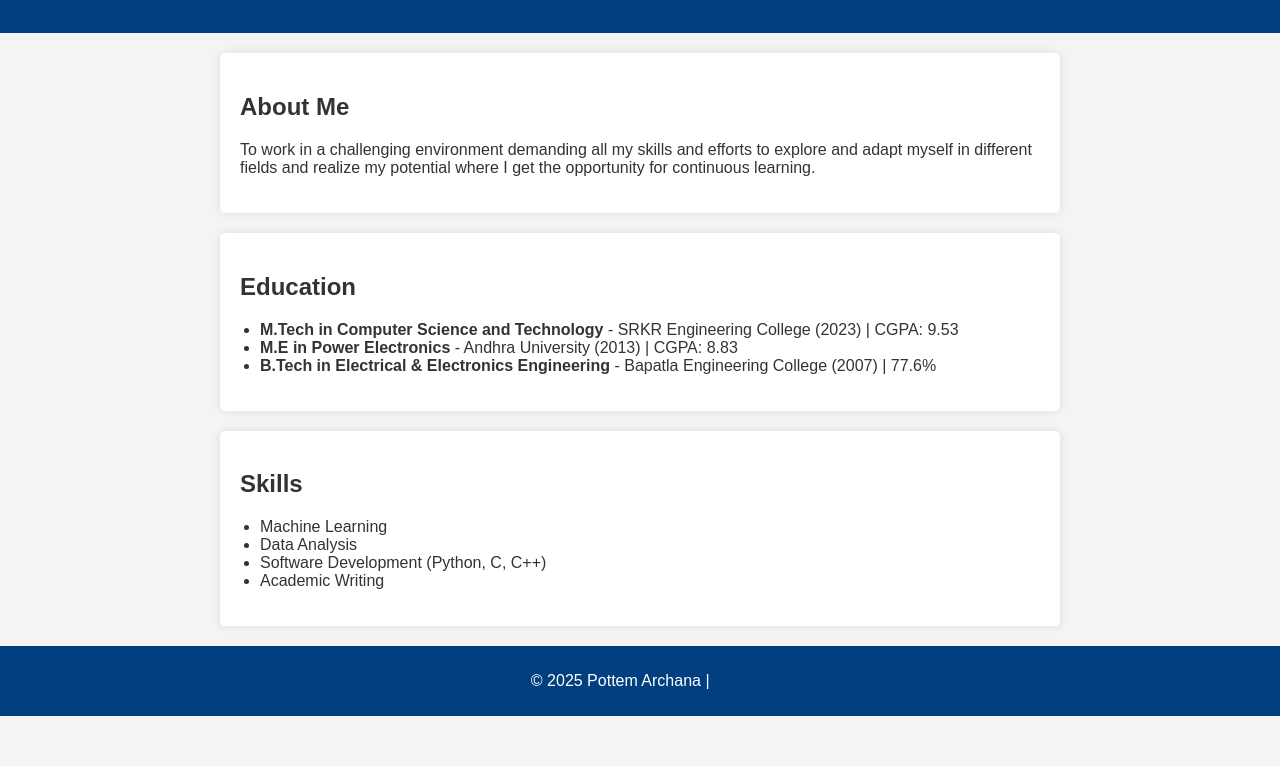
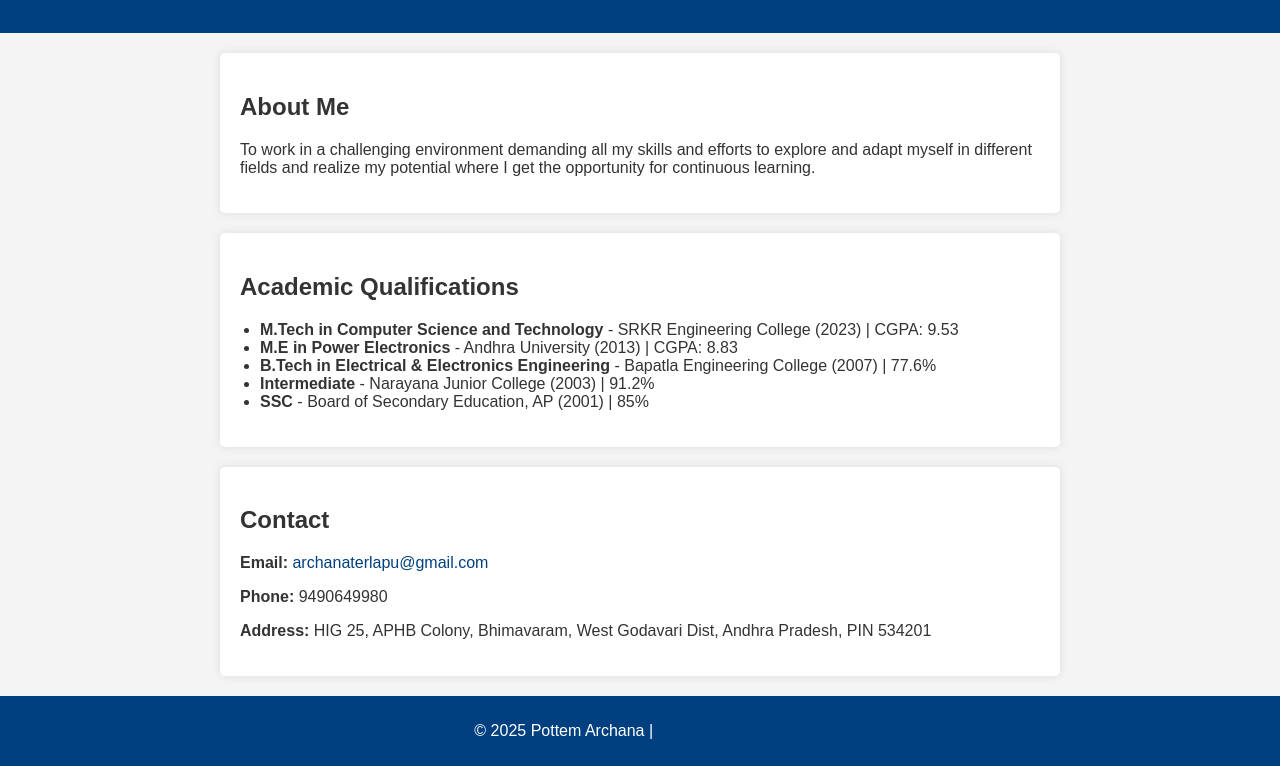
Before and after one commit to archanapottem/archanapottem.github.io, a plain HTML site: page index.html in a window 1280 px wide. Shown: the part 121-887 px from the top of the page. Before the commit the page ends 837 px from the top, so only its background shows below. Drawn offline with Linux system fonts and the light colour scheme.

Commit message:
Update index.html

```diff
--- a/index.html
+++ b/index.html
@@ -17,27 +17,26 @@
         <p>To work in a challenging environment demanding all my skills and efforts to explore and adapt myself in different fields and realize my potential where I get the opportunity for continuous learning.</p>
     </section>
 
-    <section id="education">
-        <h2>Education</h2>
+    <section id="qualifications">
+        <h2>Academic Qualifications</h2>
         <ul>
             <li><strong>M.Tech in Computer Science and Technology</strong> - SRKR Engineering College (2023) | CGPA: 9.53</li>
             <li><strong>M.E in Power Electronics</strong> - Andhra University (2013) | CGPA: 8.83</li>
             <li><strong>B.Tech in Electrical & Electronics Engineering</strong> - Bapatla Engineering College (2007) | 77.6%</li>
+            <li><strong>Intermediate</strong> - Narayana Junior College (2003) | 91.2%</li>
+            <li><strong>SSC</strong> - Board of Secondary Education, AP (2001) | 85%</li>
         </ul>
     </section>
 
-    <section id="skills">
-        <h2>Skills</h2>
-        <ul>
-            <li>Machine Learning</li>
-            <li>Data Analysis</li>
-            <li>Software Development (Python, C, C++)</li>
-            <li>Academic Writing</li>
-        </ul>
+    <section id="contact">
+        <h2>Contact</h2>
+        <p><strong>Email:</strong> <a href="mailto:archanaterlapu@gmail.com">archanaterlapu@gmail.com</a></p>
+        <p><strong>Phone:</strong> 9490649980</p>
+        <p><strong>Address:</strong> HIG 25, APHB Colony, Bhimavaram, West Godavari Dist, Andhra Pradesh, PIN 534201</p>
     </section>
 
     <footer>
-        <p>© 2025 Pottem Archana | <a href="contact.html">Contact</a></p>
+        <p>© 2025 Pottem Archana | <a href="experience_research.html">Experience & Research</a></p>
     </footer>
 </body>
 </html>
```
